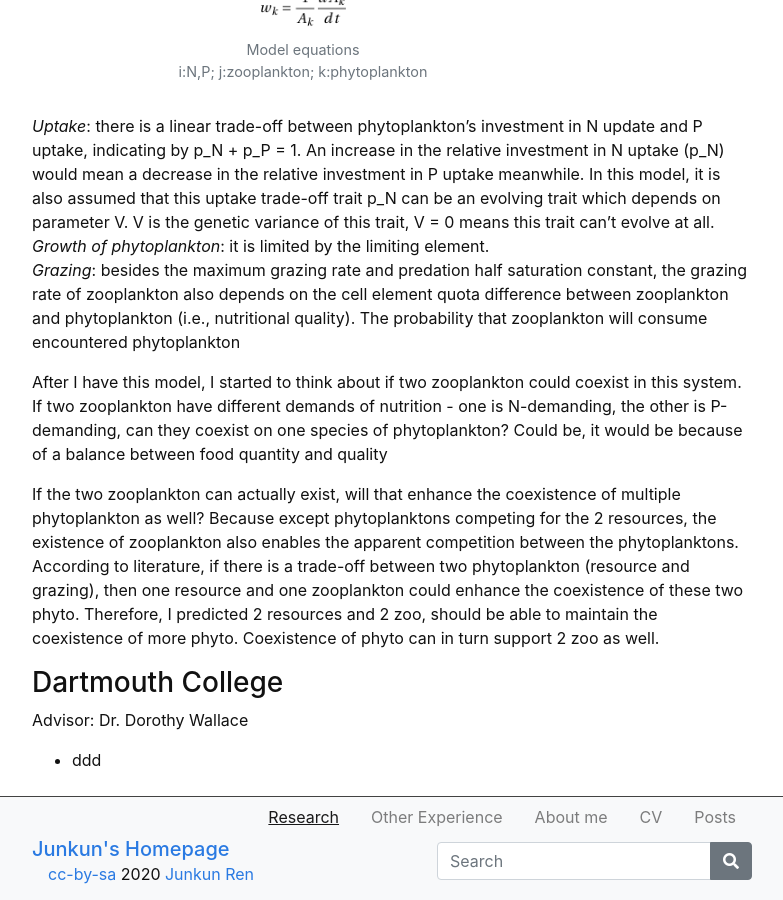
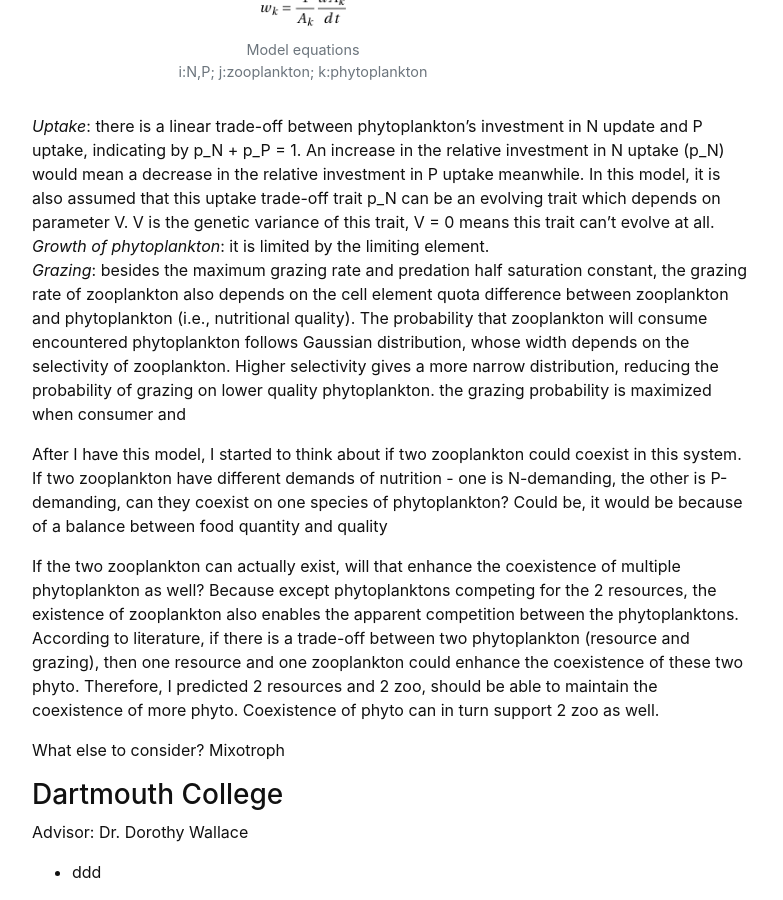
Before and after one commit to junkun-ren/PersonalWebsite, a Jekyll site: the page built from content/0-research.md, in a window 1280 px wide and 900 px high, scrolled down 1532 px. Shown: the whole window, without its empty margins (248-1031 px from the left). Built offline with Jekyll 4.4.1, drawn with Linux system fonts in a browser that asks for light colours.

Commit message:
adding things

```diff
--- a/content/0-research.md
+++ b/content/0-research.md
@@ -12,13 +12,13 @@ Advisor: Dr. Shaopeng Wang
 
 *Uptake*: there is a linear trade-off between phytoplankton's investment in N update and P uptake, indicating by p_N + p_P = 1. An increase in the relative investment in N uptake (p_N) would mean a decrease in the relative investment in P uptake meanwhile. In this model, it is also assumed that this uptake trade-off trait p_N can be an evolving trait which depends on parameter V. V is the genetic variance of this trait, V = 0 means this trait can't evolve at all. <br/>
 *Growth of phytoplankton*: it is limited by the limiting element. <br/>
-*Grazing*: besides the maximum grazing rate and predation half saturation constant, the grazing rate of zooplankton also depends on the cell element quota difference between zooplankton and phytoplankton (i.e., nutritional quality). The probability that zooplankton will consume encountered phytoplankton
+*Grazing*: besides the maximum grazing rate and predation half saturation constant, the grazing rate of zooplankton also depends on the cell element quota difference between zooplankton and phytoplankton (i.e., nutritional quality). The probability that zooplankton will consume encountered phytoplankton follows Gaussian distribution, whose width depends on the selectivity of zooplankton. Higher selectivity gives a more narrow distribution, reducing the probability of grazing on lower quality phytoplankton. the grazing probability is maximized when consumer and
 
 After I have this model, I started to think about if two zooplankton could coexist in this system. If two zooplankton have different demands of nutrition - one is N-demanding, the other is P-demanding, can they coexist on one species of phytoplankton? Could be, it would be because of a balance between food quantity and quality
 
 If the two zooplankton can actually exist, will that enhance the coexistence of multiple phytoplankton as well? Because except phytoplanktons competing for the 2 resources, the existence of zooplankton also enables the apparent competition between the phytoplanktons. According to literature, if there is a trade-off between two phytoplankton (resource and grazing), then one  resource and one zooplankton could enhance the coexistence of these two phyto. Therefore, I predicted 2 resources and 2 zoo, should be able to maintain the coexistence of more phyto. Coexistence of phyto can in turn support 2 zoo as well.
 
-
+What else to consider? Mixotroph
 
 
 ### Dartmouth College <br/>
```
Also changed, not shown: content/2-about_me.md (+2 -0 lines).
